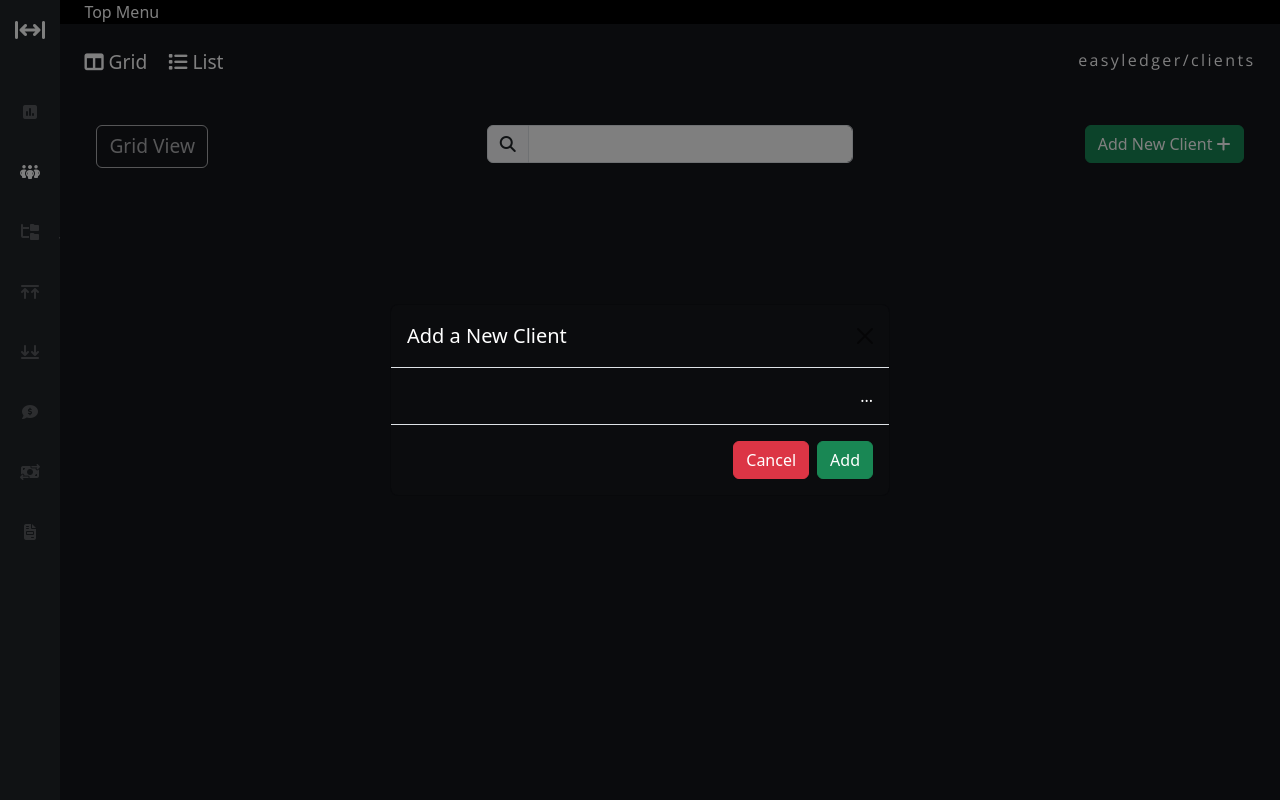
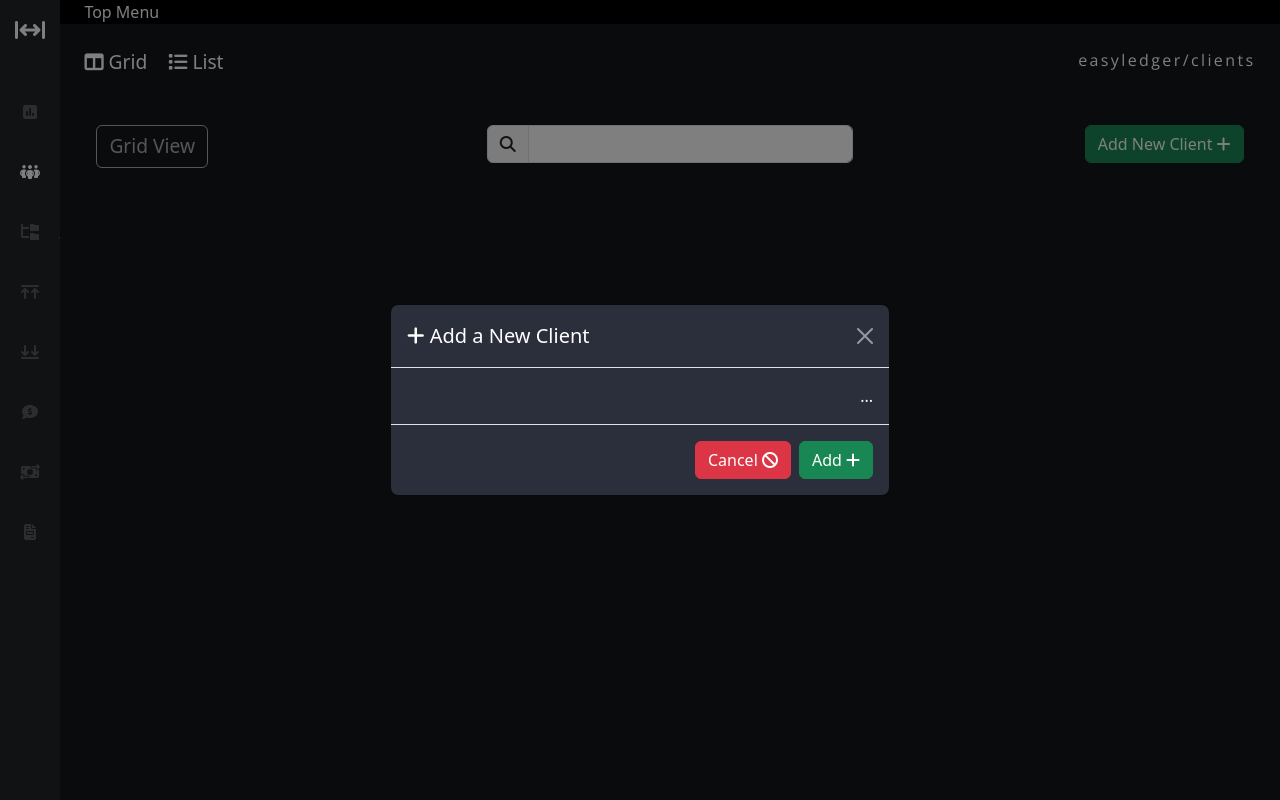
Before and after one commit to samdoghor/easyledger, a Flask app: page /clients in a window 1280 px wide, after a click on "Add New Client". Run offline with Flask 3, Linux system fonts and the light colour scheme; data that the repository does not hold is empty; some libraries are stand-ins or nearby versions.

Commit message:
feat: update

```diff
--- a/src/forms/client.py
+++ b/src/forms/client.py
@@ -6,7 +6,7 @@ This module defines all forms needed by the clients
 from flask_wtf import FlaskForm
 from flask_wtf.file import FileAllowed, FileField
 from wtforms import IntegerField, StringField, TextAreaField, SubmitField
-from wtforms.validators import DataRequired, Email
+from wtforms.validators import DataRequired
 
 # forms
 
@@ -17,7 +17,7 @@ class CreateClientForm(FlaskForm):
 
     name = StringField('Name', validators=[DataRequired()])
     address = TextAreaField('Address')
-    email_address = StringField('Email Address', validators=[Email()])
+    email_address = StringField('Email Address')
     phone_number = IntegerField('Phone Number')
     registration_number = StringField('Registration Numeber')
     client_logo = FileField('Logo', validators=[FileAllowed(
--- a/src/models/client.py
+++ b/src/models/client.py
@@ -25,7 +25,7 @@ class Client(db.Model):
     name = db.Column(db.String(), nullable=False)
     address = db.Column(db.Text())
     email_address = db.Column(db.String(), unique=True, nullable=True)
-    phone_number = db.Column(db.String(), nullable=True)
+    phone_number = db.Column(db.String(), unique=True, nullable=True)
     registration_number = db.Column(db.String(), unique=True, nullable=True)
     client_logo = db.Column(db.String(), nullable=True)
 
--- a/src/static/css/page.css
+++ b/src/static/css/page.css
@@ -86,7 +86,7 @@ li.el-text-white p {
    height: 100%;
 }
 .el-bg-modals {
-   background-color: #0b0c0e;
+   background-color: #2B2E3B;
 }
 
 ul.el-bg-grids li a {
--- a/src/templates/pages/client.html
+++ b/src/templates/pages/client.html
@@ -49,15 +49,18 @@
                   <div class="modal-dialog modal-dialog-centered modal-dialog-scrollable">
                      <div class="modal-content el-bg-modals">
                         <div class="modal-header">
-                           <h1 class="modal-title fs-5" id="exampleModalLabel"> Add a New Client </h1>
-                           <button type="button" class="btn-close" data-bs-dismiss="modal" aria-label="Close"></button>
+                           <h1 class="modal-title fs-5" id="exampleModalLabel"> <i class="fa-solid fa-plus"></i> Add a
+                              New Client </h1>
+                           <button type="button" class="btn-close btn-close-white" data-bs-dismiss="modal"
+                              aria-label="Close"></button>
                         </div>
                         <div class="modal-body">
                            ...
                         </div>
                         <div class="modal-footer">
-                           <button type="button" class="btn btn-danger" data-bs-dismiss="modal"> Cancel </button>
-                           <button type="button" class="btn btn-success"> Add </button>
+                           <button type="button" class="btn btn-danger" data-bs-dismiss="modal"> Cancel <i
+                                 class="fa-solid fa-ban"></i> </button>
+                           <button type="button" class="btn btn-success"> Add <i class="fa-solid fa-plus"></i> </button>
                         </div>
                      </div>
                   </div>
```
